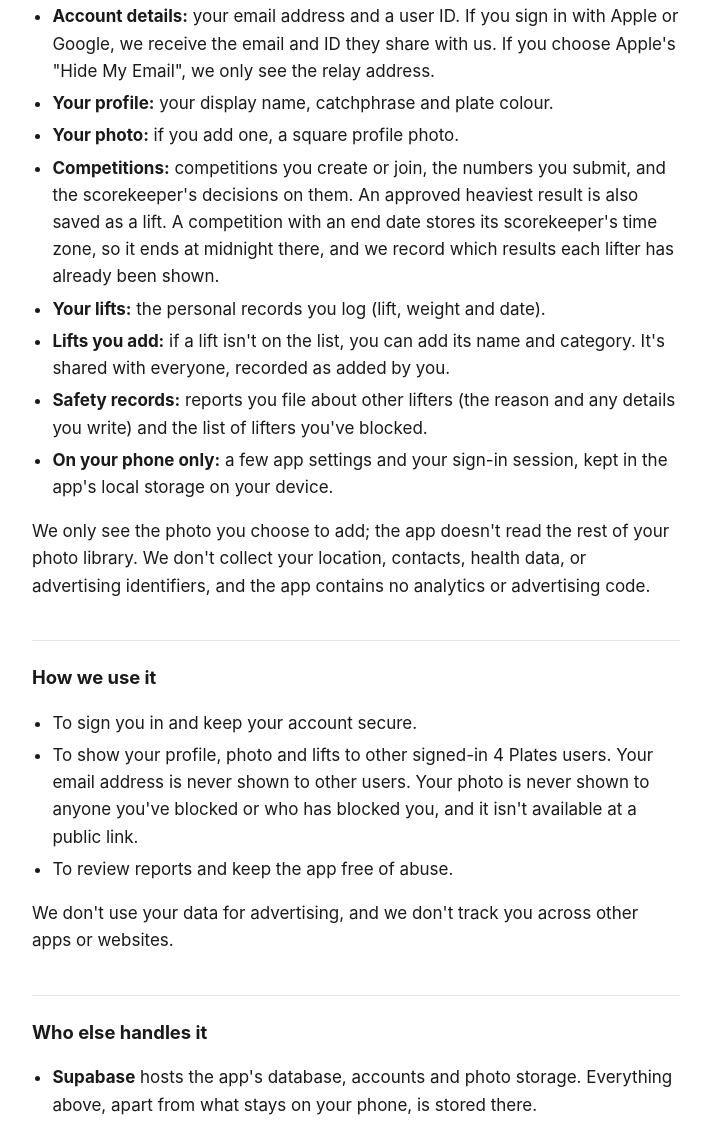
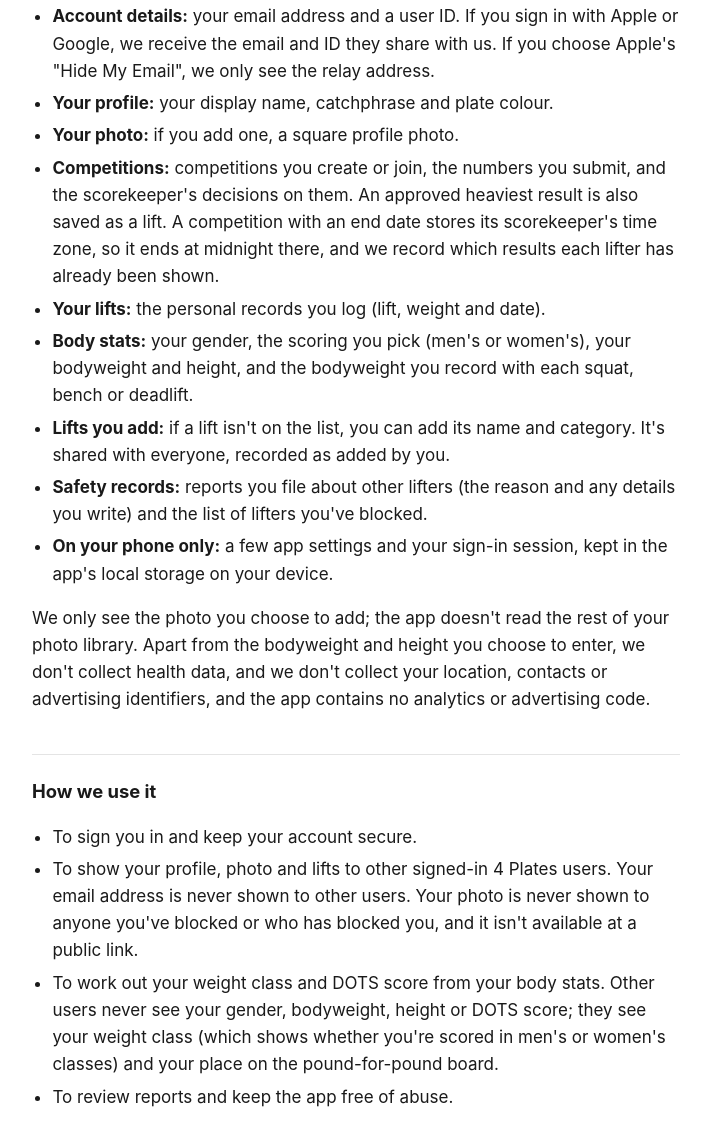
Before and after one commit to UgoValPrime/fourplate-legal, a plain HTML site: page index.html in a window 1280 px wide. Shown: the part 367-1491 px from the top of the page, without its empty margins (284-995 px from the left). Drawn offline with Linux system fonts and the light colour scheme.

Commit message:
Body stats and pound for pound
Co-Authored-By: Claude Opus 5.5 <noreply@anthropic.com>

```diff
--- a/index.html
+++ b/index.html
@@ -24,7 +24,7 @@
 <body>
 <main>
 <h1>4 Plates Privacy Policy</h1>
-<p class="updated">Last updated 15 November 2026</p>
+<p class="updated">Last updated 16 November 2026</p>
 
 <p>4 Plates is an iPhone app for logging your lifts and seeing how your crew is doing. This
 policy explains what the app collects, why, who else handles it, and how to delete it.
@@ -43,6 +43,8 @@ and we never sell your data.</p>
     competition with an end date stores its scorekeeper's time zone, so it ends at midnight
     there, and we record which results each lifter has already been shown.</li>
   <li><strong>Your lifts:</strong> the personal records you log (lift, weight and date).</li>
+  <li><strong>Body stats:</strong> your gender, the scoring you pick (men's or women's), your
+    bodyweight and height, and the bodyweight you record with each squat, bench or deadlift.</li>
   <li><strong>Lifts you add:</strong> if a lift isn't on the list, you can add its name and
     category. It's shared with everyone, recorded as added by you.</li>
   <li><strong>Safety records:</strong> reports you file about other lifters (the reason and
@@ -51,7 +53,8 @@ and we never sell your data.</p>
     the app's local storage on your device.</li>
 </ul>
 <p>We only see the photo you choose to add; the app doesn't read the rest of your photo
-library. We don't collect your location, contacts, health data, or advertising identifiers,
+library. Apart from the bodyweight and height you choose to enter, we don't collect health data, and we
+don't collect your location, contacts or advertising identifiers,
 and the app contains no analytics or advertising code.</p>
 
 <h2>How we use it</h2>
@@ -60,6 +63,10 @@ and the app contains no analytics or advertising code.</p>
   <li>To show your profile, photo and lifts to other signed-in 4 Plates users. Your email
     address is never shown to other users. Your photo is never shown to anyone you've blocked
     or who has blocked you, and it isn't available at a public link.</li>
+  <li>To work out your weight class and DOTS score from your body stats. Other users never see
+    your gender, bodyweight, height or DOTS score; they see your weight class (which shows
+    whether you're scored in men's or women's classes) and your place on the pound-for-pound
+    board.</li>
   <li>To review reports and keep the app free of abuse.</li>
 </ul>
 <p>We don't use your data for advertising, and we don't track you across other apps or websites.</p>
@@ -80,7 +87,7 @@ and the app contains no analytics or advertising code.</p>
 <h2>Keeping and deleting your data</h2>
 <p>We keep your data while you have an account. To delete it, open
 <strong>Settings → Delete account</strong> in the app. This permanently removes your account,
-profile, photo, lifts and blocks. If you signed in with Apple, it also disconnects 4 Plates from your
+profile, photo, lifts, body stats and blocks. If you signed in with Apple, it also disconnects 4 Plates from your
 Apple ID.</p>
 <p>Results you posted in a competition stay, shown as "Deleted lifter", so other lifters' totals
 don't change. If you kept score, the role passes to the competitor who joined earliest; a
```
